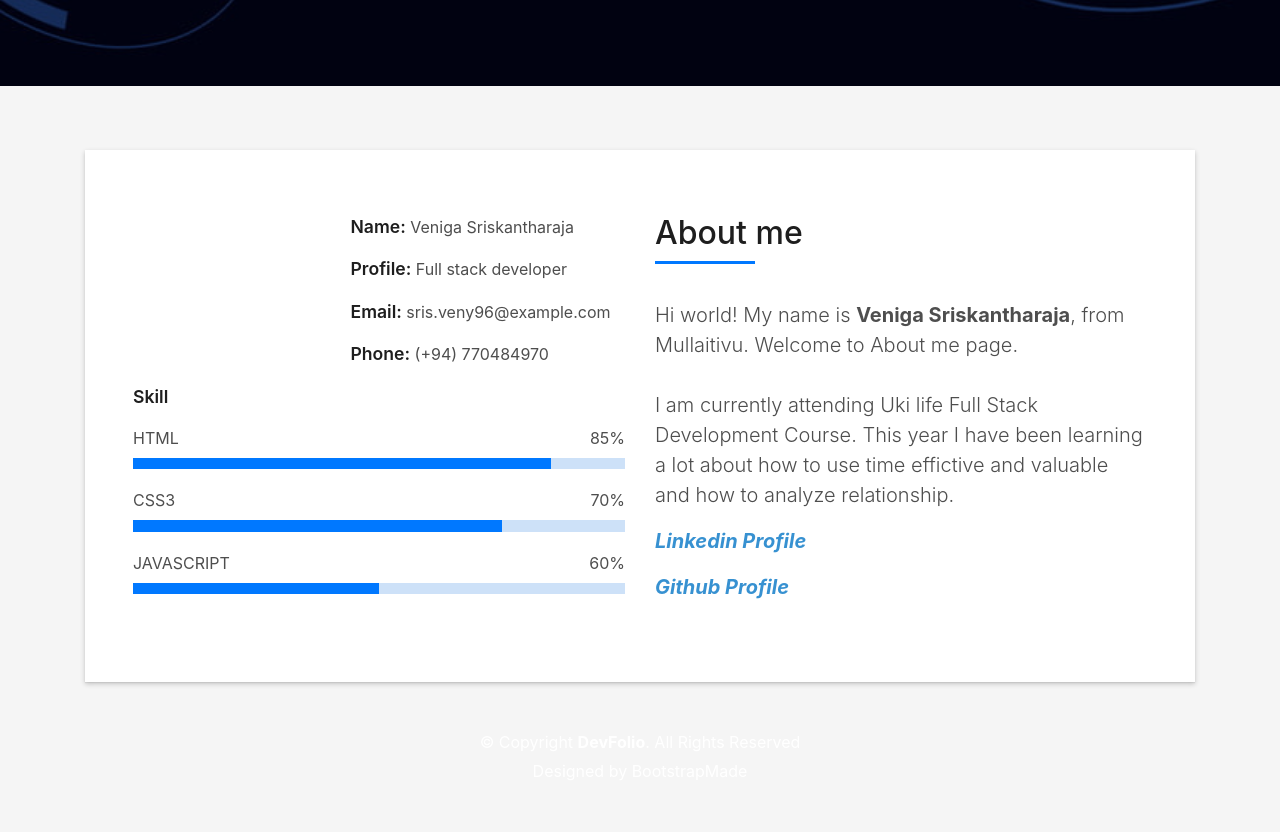
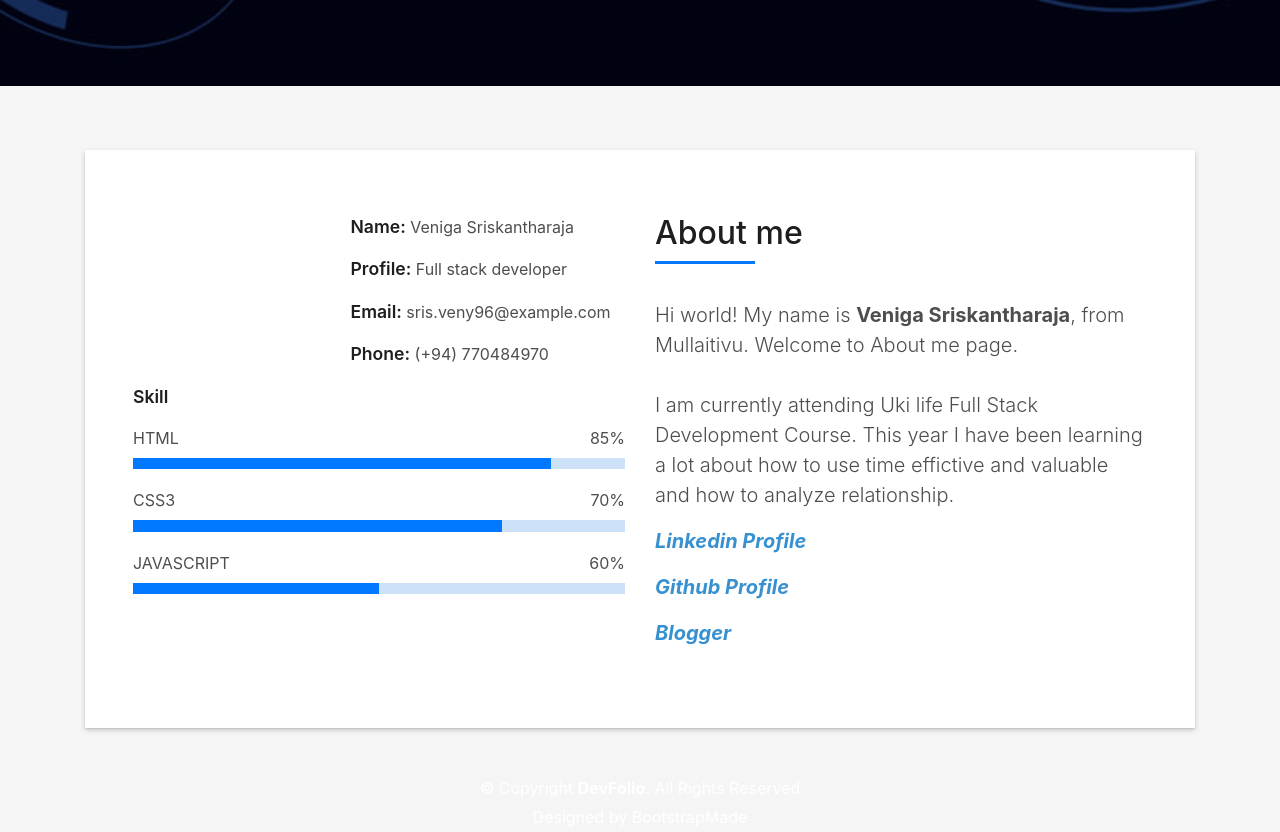
Before and after one commit to venysris/venysris.github.io, a plain HTML site: page index.html in a window 1280 px wide. Shown: the part 714-1546 px from the top of the page. Drawn offline with Linux system fonts and the light colour scheme.

Commit message:
Personal website

```diff
--- a/index.html
+++ b/index.html
@@ -158,6 +158,11 @@
                   <p class="lead">
                     <a href="https://github.com/venysris">
                       <span style="font-weight: bold; font-style: italic; color: rgb(55, 145, 209);">Github Profile</span>
+                    </a>
+                  </p>
+                  <p class="lead">
+                    <a href="https://wowtech2020.blogspot.com">
+                      <span style="font-weight: bold; font-style: italic; color: rgb(55, 145, 209);">Blogger</span>
                     </a>
                   </p>
                 </div>
```
